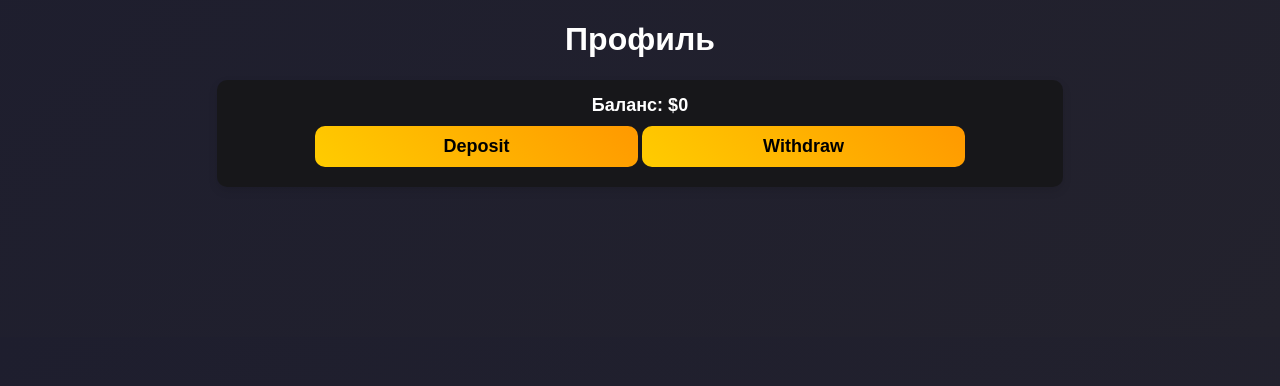
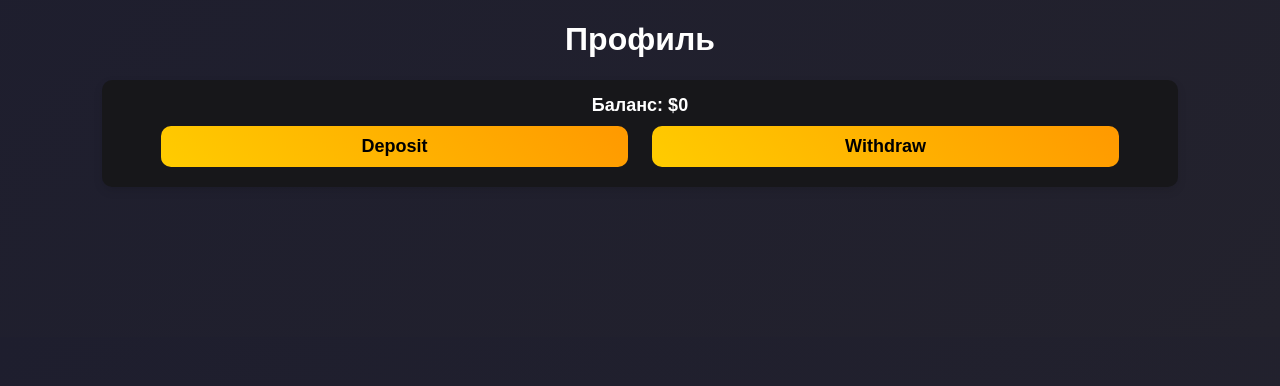
Before and after one commit to cafooo/WinDWheel, a Django app: page /profile/ in a window 1280 px wide. Shown: the part 94-480 px from the top of the page. Run offline with Django 5.2, Linux system fonts and the light colour scheme.

Commit message:
A little update of profile html

```diff
--- a/WinDWheel/miniapp/static/miniapp/profile_styles.css
+++ b/WinDWheel/miniapp/static/miniapp/profile_styles.css
@@ -47,7 +47,7 @@ body {
 .profile__block {
     background: rgba(23, 23, 25, 0.9);
     padding: 20px;
-    width: 70%;
+    width: 90%;
     border-radius: 10px;
     box-shadow: 0px 4px 10px rgba(0, 0, 0, 0.1);
     text-align: center;
@@ -57,13 +57,13 @@ body {
 }
 
 .profile__button--deposit {
-    padding-right: 5px;
+    margin-right: 10px;
     background: linear-gradient(45deg, #ffcc00, #ff9900);
     border: none;
     padding: 10px 15px;
     font-size: 18px;
     font-weight: bold;
-    width: 40%;
+    width: 45%;
     border-radius: 10px;
     cursor: pointer;
     transition: all 0.3s ease;
@@ -71,18 +71,18 @@ body {
 }
 
 .profile__button--withdraw {
-    padding-left: 5px;
+    margin-left: 10px;
     background: linear-gradient(45deg, #ffcc00, #ff9900);
     border: none;
     padding: 10px 15px;
     font-size: 18px;
     font-weight: bold;
-    width: 40%;
+    width: 45%;
     border-radius: 10px;
     text-overflow: clip;
     cursor: pointer;
     transition: all 0.3s ease;
-    min-width: 120px;
+    min-width:  120px;
 }
 
 .profile__button--deposit:hover {
```
Also changed, not shown: WinDWheel/miniapp/views.py (line endings or trailing spaces).
